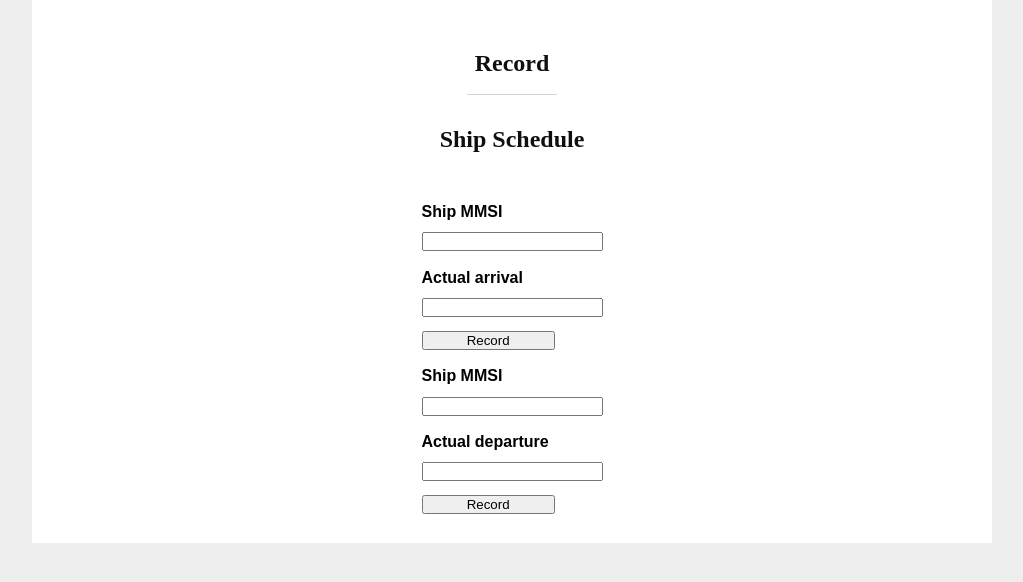
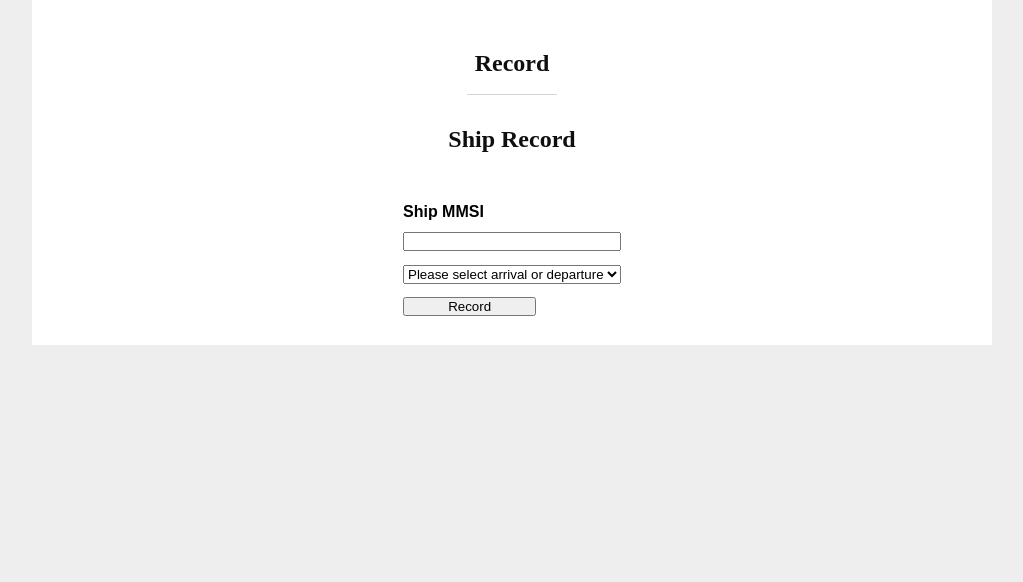
Before and after one commit to TanHaoxuan/Container_Terminal_Operation, a Flask app: page /ship_record in a window 1280 px wide. Shown: the part 116-698 px from the top of the page, without its empty margins (128-1151 px from the left). Run offline with Flask 3, Linux system fonts and the light colour scheme; the visitor is signed in with stand-in values (Sample User, id 1); parts of the project's set-up code (start-up, migrations or seed data) failed here and were passed over; some libraries are stand-ins or nearby versions.

Commit message:
improve ship record page

```diff
--- a/templates/record/ship_record.html
+++ b/templates/record/ship_record.html
@@ -6,23 +6,51 @@
 
 {% block content %}
   <hr>
-  <h1>Ship Schedule</h1>
-  <form method="POST" action="{{ url_for('register') }}">
+  <h1>Ship Record</h1>
+  <form method="POST" action="{{ url_for('ship_record') }}">
     <label for="Ship_MMSI">Ship MMSI</label>
     <input name="Ship_MMSI" id="Ship_MMSI" required>
 
-    <label for="Actual_arrival">Actual arrival</label>
-    <input name="Actual_arrival" id="Actual_arrival" required>
+    <select name="schedule_type" id="schedule_type" required>
+        <option value="">Please select arrival or departure</option>
+        <option value="Arrival">Arrival</option>
+        <option value="Departure">Departure</option>
+        <!-- Add more options here -->
+    </select>
 
-    <input type="submit" value="Record">
+    <div id="actual_arrival_container" style="display: none;">
+      <label for="Actual_arrival">Actual Arrival</label>
+      <input name="Actual_arrival" id="Actual_arrival" required>
+    </div>
 
-    <label for="Ship_MMSI">Ship MMSI</label>
-    <input name="Ship_MMSI" id="Ship_MMSI" required>
-
-    <label for="Actual_departure">Actual departure</label>
-    <input name="Actual_departure" id="Actual_departure" required>
+    <div id="actual_departure_container" style="display: none;">
+      <label for="Actual_departure">Actual Departure</label>
+      <input name="Actual_departure" id="Actual_departure" required>
+    </div>
 
     <input type="submit" value="Record">
   </form>
 
+  <script>
+    document.addEventListener('DOMContentLoaded', function () {
+      const scheduleTypeSelect = document.getElementById('schedule_type');
+      const actualArrivalContainer = document.getElementById('actual_arrival_container');
+      const actualDepartureContainer = document.getElementById('actual_departure_container');
+
+      scheduleTypeSelect.addEventListener('change', function () {
+        const selectedValue = this.value;
+        if (selectedValue === 'Arrival') {
+          actualArrivalContainer.style.display = '';
+          actualDepartureContainer.style.display = 'none';
+        } else if (selectedValue === 'Departure') {
+          actualArrivalContainer.style.display = 'none';
+          actualDepartureContainer.style.display = '';
+        } else {
+          actualArrivalContainer.style.display = 'none';
+          actualDepartureContainer.style.display = 'none';
+        }
+      });
+    });
+  </script>
+
 {% endblock %}
```
